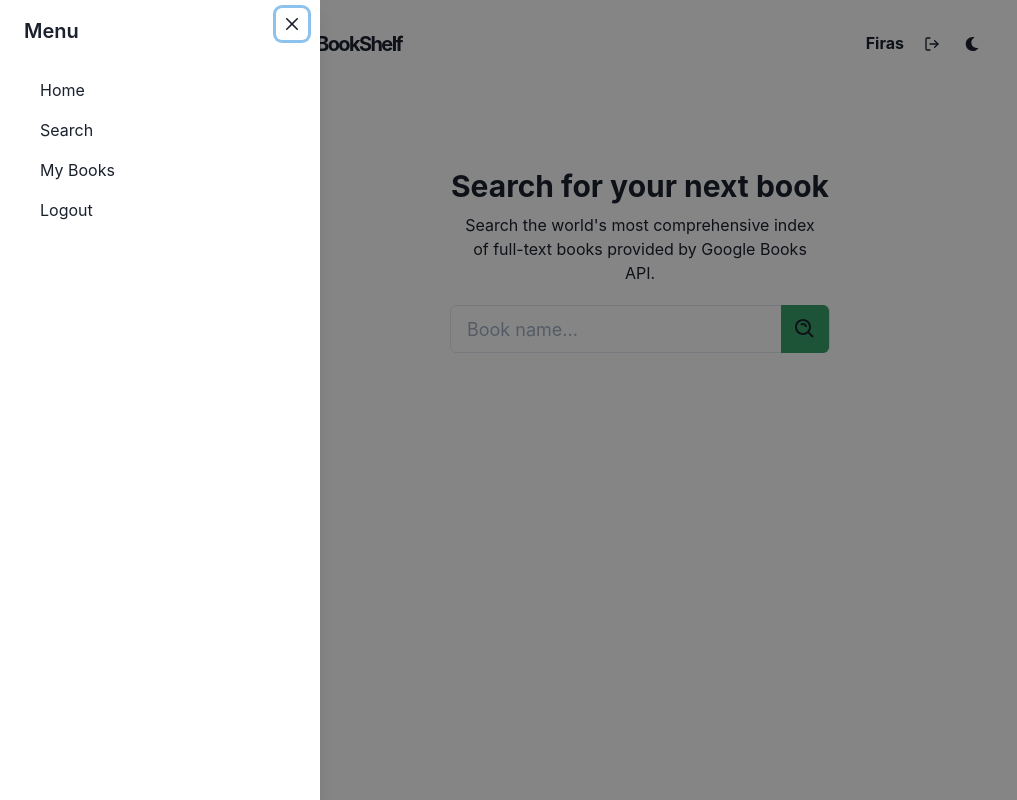
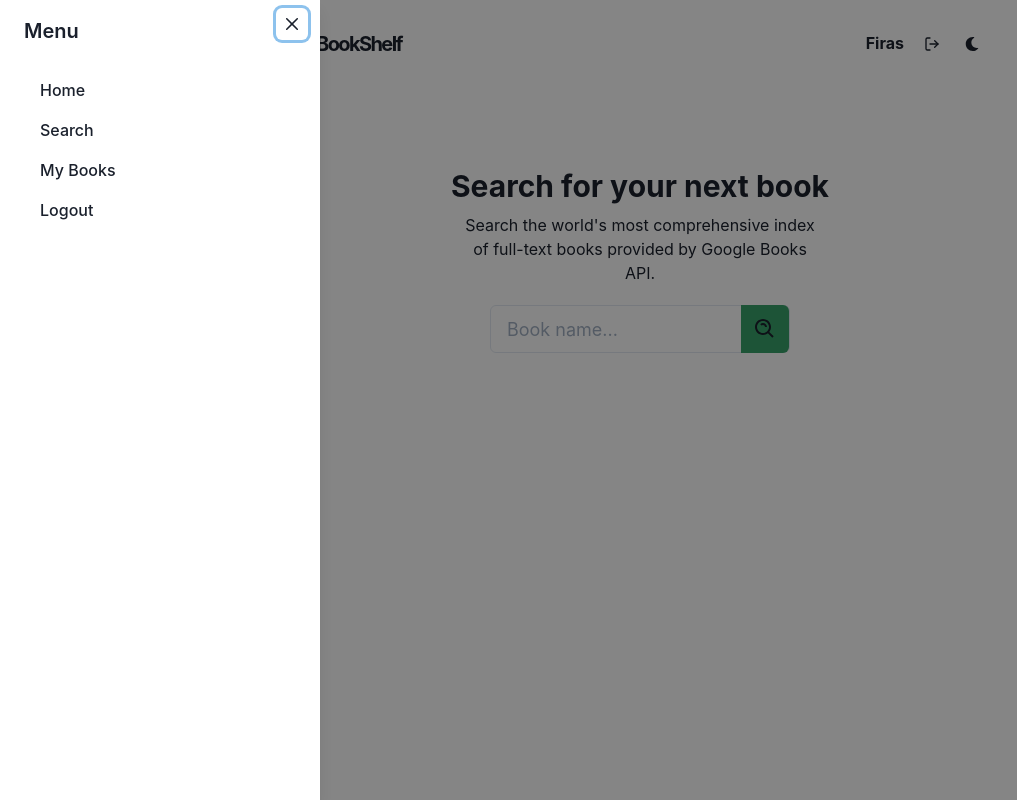
Before and after one commit to firasjaber/bookshelf, a React (Create React App) app in the folder web/: page /search in a window 1280 px wide. Both pictures are taken after a click on the icon 296 px from the left and 44 px from the top of the page. Shown: the whole page, without its empty margins (0-1017 px from the left). Built offline with nearby package versions, Linux system fonts and the light colour scheme.

Commit message:
fixed sidebar && working on search page

```diff
--- a/web/package.json
+++ b/web/package.json
@@ -9,6 +9,7 @@
     "@testing-library/jest-dom": "^5.11.8",
     "@testing-library/react": "^10.4.9",
     "@testing-library/user-event": "^12.6.0",
+    "axios": "^0.21.1",
     "framer-motion": "^3.1.1",
     "react": "^17.0.1",
     "react-dom": "^17.0.1",
--- a/web/src/pages/SearchPage.jsx
+++ b/web/src/pages/SearchPage.jsx
@@ -1,4 +1,5 @@
-import React from 'react';
+import React, { useState } from 'react';
+import axios from 'axios';
 import {
   Heading,
   Text,
@@ -7,12 +8,27 @@ import {
   InputGroup,
   Input,
   InputRightElement,
-  Button,
+  FormControl,
+  SimpleGrid,
   IconButton,
 } from '@chakra-ui/react';
 import { BiSearchAlt } from 'react-icons/bi';
+import BookCard from '../ui/BookCard';
 
 const SearchPage = () => {
+  const [bookQuery, setBookQuery] = useState('');
+  const [books, setBooks] = useState([]);
+  const onChange = e => setBookQuery(e.target.value);
+  const submitHandler = e => {
+    e.preventDefault();
+    getData();
+  };
+  const getData = async () => {
+    const URL = 'https://www.googleapis.com/books/v1/volumes?q=';
+    const res = await axios.get(URL + bookQuery);
+    setBooks(res.data.items);
+    console.log(res);
+  };
   return (
     <Box px="4" py="2" textAlign="center">
       <Flex flexDirection="column" alignItems="center">
@@ -23,10 +39,18 @@ const SearchPage = () => {
           Search the world's most comprehensive index of full-text books
           provided by Google Books API.
         </Text>
-        <InputGroup size="lg" maxW="380px" mt="20px">
-          <Input type="bookSearch" placeholder="Book name..." />
+        <FormControl as="form" onSubmit={submitHandler} width="300px">
+          <InputGroup size="lg" w="100%" maxW="380px" mt="20px">
+            <Input
+              type="text"
+              name="bookQuery"
+              placeholder="Book name..."
+              value={bookQuery}
+              onChange={onChange}
+            />
             <InputRightElement width="4.5rem" mr="-11px">
               <IconButton
+                type="submit"
                 borderBottomLeftRadius="0"
                 borderTopLeftRadius="0"
                 size="lg"
@@ -38,7 +62,22 @@ const SearchPage = () => {
               />
             </InputRightElement>
           </InputGroup>
+        </FormControl>
       </Flex>
+      <SimpleGrid minChildWidth="170px" spacing="20px">
+        {books &&
+          books.map(book => {
+            console.log(book.authors);
+            const { title, authors, imageLinks } = book;
+            return (
+              <BookCard
+                title={title}
+                authorName={authors}
+                srcImage={imageLinks.tumbnail}
+              />
+            );
+          })}
+      </SimpleGrid>
     </Box>
   );
 };
--- /dev/null
+++ b/web/src/ui/BookCard.jsx
@@ -0,0 +1,25 @@
+import React from 'react';
+import { Image, Heading, Text, Box, useColorModeValue } from '@chakra-ui/react';
+
+const BookCard = ({ title, authorName, srcImage }) => {
+  const bg = useColorModeValue('gray.100', 'gray.700');
+  return (
+    <Box w="100%" h="395px" bg={bg} rounded="md" boxShadow="base">
+      <Image
+        roundedTop="md"
+        boxSize="300px"
+        objectFit="cover"
+        src={srcImage}
+        alt={title}
+      />
+      <Box padding="3" marginTop="0.5">
+        <Heading as="h4" size="md">
+          {title}
+        </Heading>
+        <Text size="sm">{authorName}</Text>
+      </Box>
+    </Box>
+  );
+};
+
+export default BookCard;
--- a/web/src/ui/SidebarToggler.jsx
+++ b/web/src/ui/SidebarToggler.jsx
@@ -15,7 +15,7 @@ import {
   useColorModeValue,
 } from '@chakra-ui/react';
 import { AiOutlineMenu } from 'react-icons/ai';
-import { BrowserRouter as NavLink } from 'react-router-dom';
+import { Link as NavLink } from 'react-router-dom';
 
 function SidebarToggler() {
   const { isOpen, onOpen, onClose } = useDisclosure();
@@ -40,10 +40,10 @@ function SidebarToggler() {
 
 const Menu = ({ onClose }) => {
   const links = [
-    { pathName: 'Home', pathLink: '/' },
-    { pathName: 'Search', pathLink: '/search' },
-    { pathName: 'My Books', pathLink: '/books' },
-    { pathName: 'Logout', pathLink: '/' },
+    { ind: 0, pathName: 'Home', pathLink: '/' },
+    { ind: 1, pathName: 'Search', pathLink: '/search' },
+    { ind: 2, pathName: 'My Books', pathLink: '/books' },
+    { ind: 3, pathName: 'Logout', pathLink: '/' },
   ];
   return (
     <DrawerOverlay>
@@ -52,8 +52,9 @@ const Menu = ({ onClose }) => {
         <DrawerHeader>Menu</DrawerHeader>
         <DrawerBody>
           <List>
-            {links.map(({ pathName, pathLink }) => (
+            {links.map(({ ind, pathName, pathLink }) => (
               <MenuItem
+                key={ind}
                 pathName={pathName}
                 pathLink={pathLink}
                 onClose={onClose}
```
Also changed, not shown: 2 other files (tests, documents, lock files or other folders). Lines whose indentation alone changed are shown as unchanged.
